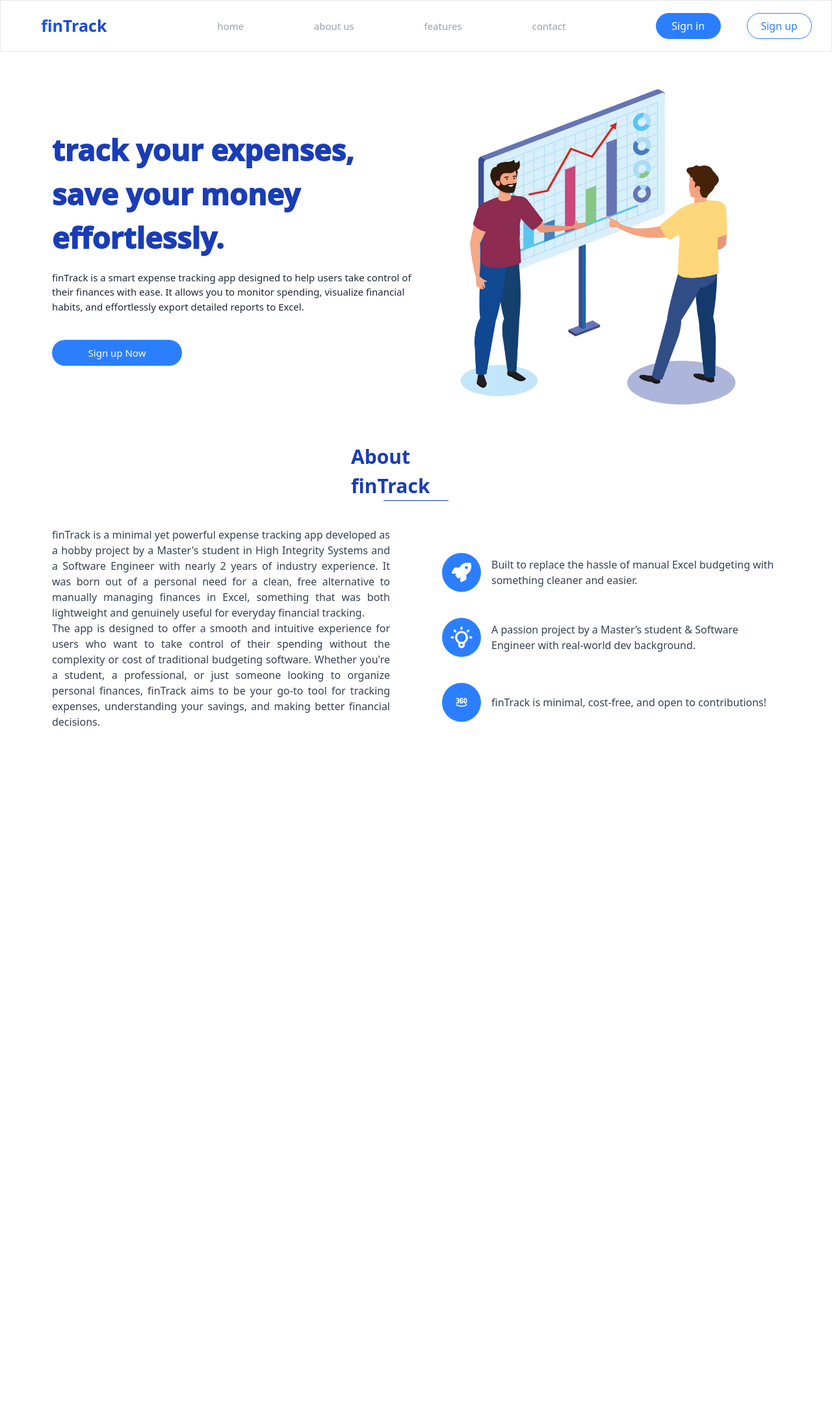
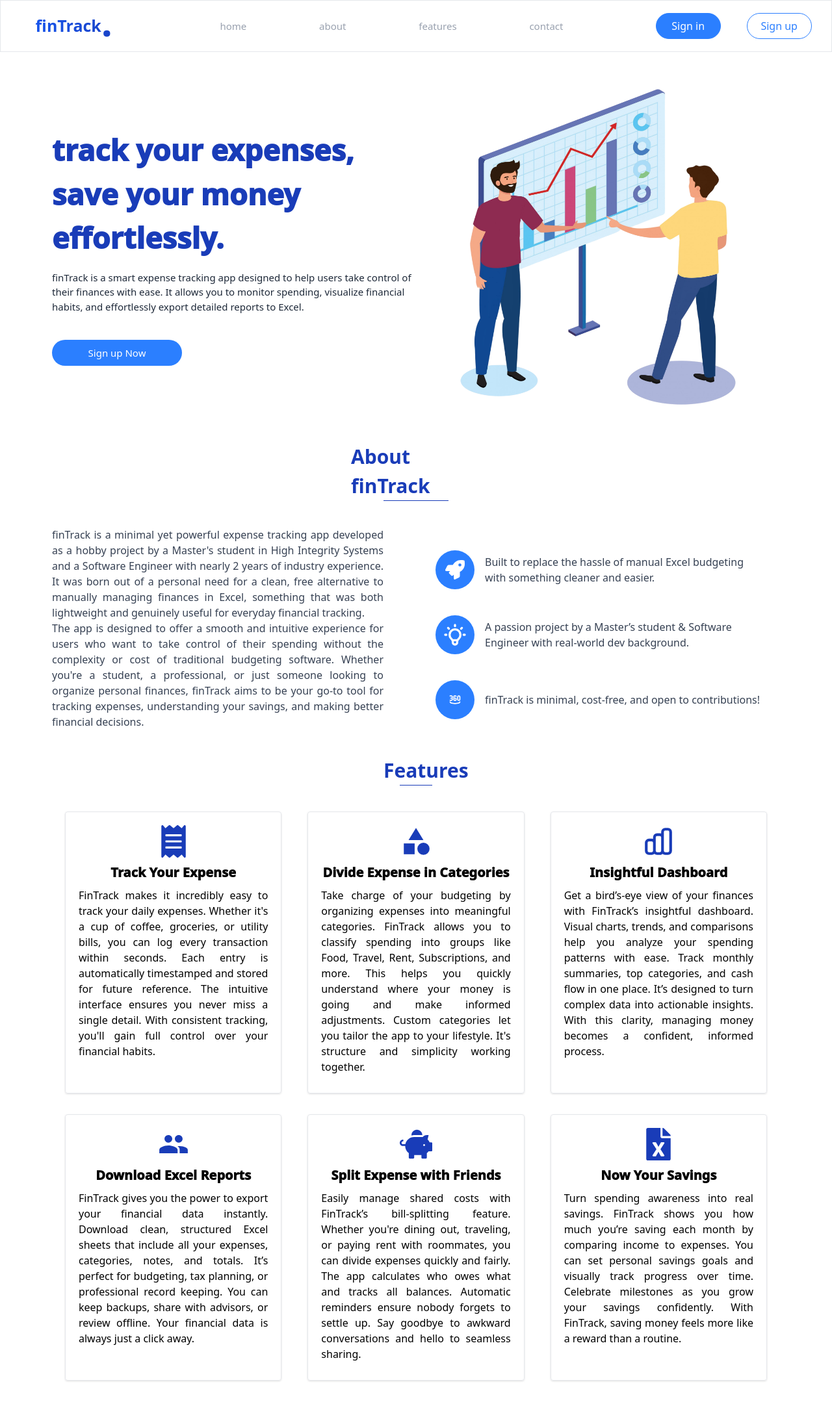
Before and after one commit to Hanan-Nawaz/FinTrack, a React (Vite) app in the folder frontend/: page /about-us in a window 1280 px wide. Shown: the top 2164 px of the page at 65% size. Before the commit the page ends 1163 px from the top, so only its background shows below. Built offline with nearby package versions, Linux system fonts and the light colour scheme.

Commit message:
features section developed.

```diff
--- a/frontend/src/App.jsx
+++ b/frontend/src/App.jsx
@@ -1,6 +1,8 @@
 import Hero from './components/hero'
 import Navbar from './components/Navbar'
 import Aboutus from './components/about-us'
+import Features from './components/features'
+
 function App() {
 
   return (
@@ -8,6 +10,7 @@ function App() {
      <Navbar />
      <Hero />
      <Aboutus />
+     <Features />
     </>
   )
 }
--- a/frontend/src/components/Navbar.jsx
+++ b/frontend/src/components/Navbar.jsx
@@ -12,7 +12,7 @@ function Navbar() {
     return (
         <>
             <div className='nav flex h-[70px] bg-white h-[80px] justify-between border-1 border-gray-200'>
-                <div className="flex justify-center items-center text-[25px] flex-[0.45] bg-gradient-to-r from-blue-600 to-blue-800 bg-clip-text text-transparent font-[600]">finTrack</div>
+                <div className="flex justify-center items-center text-[25px] flex-[0.45] bg-gradient-to-r from-blue-600 to-blue-800 bg-clip-text text-transparent font-[600]">finTrack<span className='text-[60px] mt-[-15px]'>.</span></div>
                 <ul className="hidden lg:flex flex-[1.5] items-center justify-evenly">
                     {navlinks.map((link, index) => (
                         <li key={index}>
--- a/frontend/src/components/about-us.jsx
+++ b/frontend/src/components/about-us.jsx
@@ -7,17 +7,16 @@ function aboutus() {
     return (
         <div className='mx-10 md:mx-20 mb-10'>
             <h1 className=" text-blue-800 font-semibold text-[30px] w-[200px] mb-10 mr-auto ml-auto">About finTrack <span className='block border-b border-b-blue-800 w-[100px] ml-auto mr-auto'></span></h1>
-            <div className="flex flex-col lg:flex-row">
+            <div className="flex flex-col lg:flex-row ">
                 <div className="flex-1">
                     <p className='text-justify text-gray-700'>
                         finTrack is a minimal yet powerful expense tracking app developed as a hobby project by a Master's student in High Integrity Systems and a Software Engineer with nearly 2 years of industry experience. It was born out of a personal need for a clean, free alternative to manually managing finances in Excel, something that was both lightweight and genuinely useful for everyday financial tracking. <br />
-
-                        The app is designed to offer a smooth and intuitive experience for users who want to take control of their spending without the complexity or cost of traditional budgeting software. Whether you're a student, a professional, or just someone looking to organize personal finances, finTrack aims to be your go-to tool for tracking expenses, understanding your savings, and making better financial decisions. <br />
+                        The app is designed to offer a smooth and intuitive experience for users who want to take control of their spending without the complexity or cost of traditional budgeting software. Whether you're a student, a professional, or just someone looking to organize personal finances, finTrack aims to be your go-to tool for tracking expenses, understanding your savings, and making better financial decisions.
                     </p>
                 </div>
 
-                <div className='flex-1 flex flex-col justify-center gap-10 lg:ml-20 mt-7'>
-                    <div className="flex items-center justify-start">
+                <div className='flex-1 flex flex-col justify-center gap-10 lg:ml-20 mx-5'>
+                    <div className="flex items-center justify-start mt-[20px]">
                         <div className=" flex items-center justify-center text-white text-[30px] bg-blue-500 w-15 h-15 rounded-full mr-4 shrink-0">
                             <FaRocket />
                         </div>
--- /dev/null
+++ b/frontend/src/components/features.jsx
@@ -0,0 +1,50 @@
+import React from 'react'
+import { FaReceipt, FaPiggyBank, FaFileExcel } from 'react-icons/fa';
+import { MdCategory } from 'react-icons/md';
+import { HiOutlineChartBar } from 'react-icons/hi';
+import { IoMdPeople } from 'react-icons/io';
+
+function features() {
+    return (
+        <div className='mx-10 md:mx-20 mb-10'>
+            <div className='text-blue-800 font-semibold text-[30px] w-[100px] justify-center ml-auto mr-auto block'>Features<span className='block border-b-[1px] w-[50px] ml-auto mr-auto'></span></div>
+
+            <div className="flex flex-col md:flex-row mt-10">
+                <div className="flex-1 flex flex-col md:mx-5 mb-4 border-1 border-gray-200 p-5 rounded shadow">
+                    <span className='flex text-blue-800 text-[50px] justify-center mb-2'>{<FaReceipt />}</span>
+                    <h1 className='text-center font-[1000] text-[20px] mb-2 '>Track Your Expense</h1>
+                    <p className='text-justify mb-2'>FinTrack makes it incredibly easy to track your daily expenses. Whether it's a cup of coffee, groceries, or utility bills, you can log every transaction within seconds. Each entry is automatically timestamped and stored for future reference. The intuitive interface ensures you never miss a single detail. With consistent tracking, you'll gain full control over your financial habits.</p>
+                </div>
+                <div className="flex-1 flex flex-col md:mx-5 mb-4 border-1 border-gray-200 p-5 rounded shadow">
+                    <span className='flex text-blue-800 text-[50px] mb-2 justify-center'>{<MdCategory />}</span>
+                    <h1 className='text-center font-[1000] text-[20px] mb-2 '>Divide Expense in Categories</h1>
+                    <p className='text-justify mb-2'>Take charge of your budgeting by organizing expenses into meaningful categories. FinTrack allows you to classify spending into groups like Food, Travel, Rent, Subscriptions, and more. This helps you quickly understand where your money is going and make informed adjustments. Custom categories let you tailor the app to your lifestyle. It's structure and simplicity working together.</p>
+                </div>
+                <div className="flex-1 flex flex-col md:mx-5 mb-4 border-1 border-gray-200 p-5 rounded shadow">
+                    <span className='flex text-blue-800 text-[50px] justify-center mb-2'>{<HiOutlineChartBar />}</span>
+                    <h1 className='text-center font-[1000] text-[20px]  mb-2'>Insightful Dashboard</h1>
+                    <p className='text-justify mb-2'>Get a bird’s-eye view of your finances with FinTrack’s insightful dashboard. Visual charts, trends, and comparisons help you analyze your spending patterns with ease. Track monthly summaries, top categories, and cash flow in one place. It’s designed to turn complex data into actionable insights. With this clarity, managing money becomes a confident, informed process.</p>
+                </div>
+            </div>
+             <div className="flex flex-col md:flex-row mt-4">
+                <div className="flex-1 flex flex-col md:mx-5 mb-4 border-1 border-gray-200 p-5 rounded shadow">
+                    <span className='flex text-blue-800 text-[50px] justify-center mb-2 mb-2'>{<IoMdPeople />}</span>
+                    <h1 className='text-center font-[1000] text-[20px] mb-2  mb-2'>Download Excel Reports</h1>
+                    <p className='text-justify mb-2'>FinTrack gives you the power to export your financial data instantly. Download clean, structured Excel sheets that include all your expenses, categories, notes, and totals. It’s perfect for budgeting, tax planning, or professional record keeping. You can keep backups, share with advisors, or review offline. Your financial data is always just a click away.</p>
+                </div>
+                <div className="flex-1 flex flex-col md:mx-5 mb-4 border-1 border-gray-200 p-5 rounded shadow">
+                    <span className='flex text-blue-800 text-[50px] justify-center mb-2'>{<FaPiggyBank />}</span>
+                    <h1 className='text-center font-[1000] text-[20px]  mb-2'>Split Expense with Friends</h1>
+                    <p className='text-justify mb-2'>Easily manage shared costs with FinTrack’s bill-splitting feature. Whether you're dining out, traveling, or paying rent with roommates, you can divide expenses quickly and fairly. The app calculates who owes what and tracks all balances. Automatic reminders ensure nobody forgets to settle up. Say goodbye to awkward conversations and hello to seamless sharing.</p>
+                </div>
+                <div className="flex-1 flex flex-col md:mx-5 mb-4 border-1 border-gray-200 p-5 rounded shadow">
+                    <span className='flex text-blue-800 text-[50px] justify-center mb-2'>{<FaFileExcel />}</span>
+                    <h1 className='text-center font-[1000] text-[20px]  mb-2'>Now Your Savings</h1>
+                    <p className='text-justify mb-2'>Turn spending awareness into real savings. FinTrack shows you how much you’re saving each month by comparing income to expenses. You can set personal savings goals and visually track progress over time. Celebrate milestones as you grow your savings confidently. With FinTrack, saving money feels more like a reward than a routine.</p>
+                </div>
+            </div>
+        </div>
+    )
+}
+
+export default features;
--- a/frontend/src/constants/constant.js
+++ b/frontend/src/constants/constant.js
@@ -4,8 +4,8 @@ const navlinks = [
         url: "/home"
     },
     {
-        name: "about us",
-        url: "/about-us"
+        name: "about",
+        url: "/about"
     },
     {
         name: "features",
```
